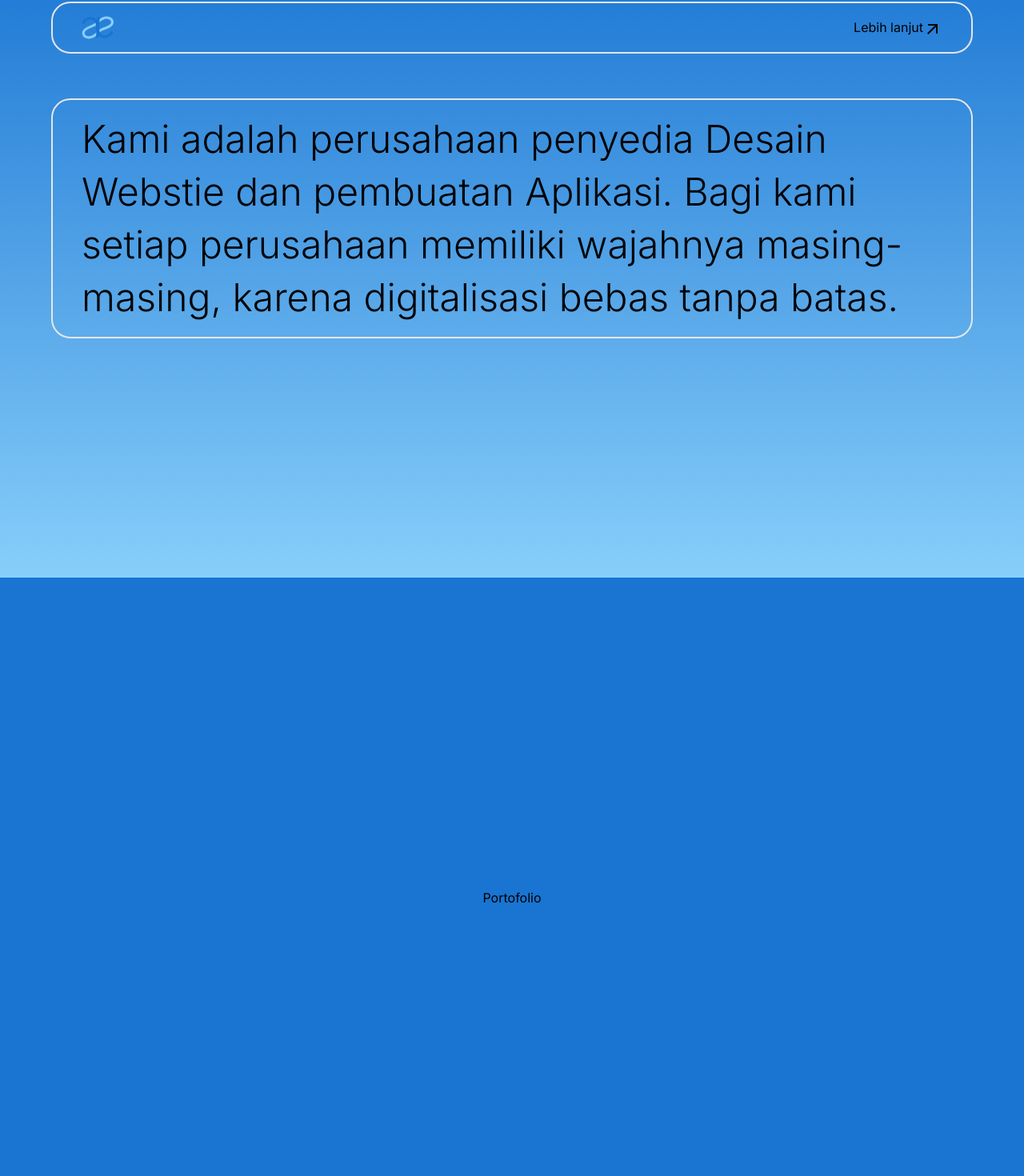
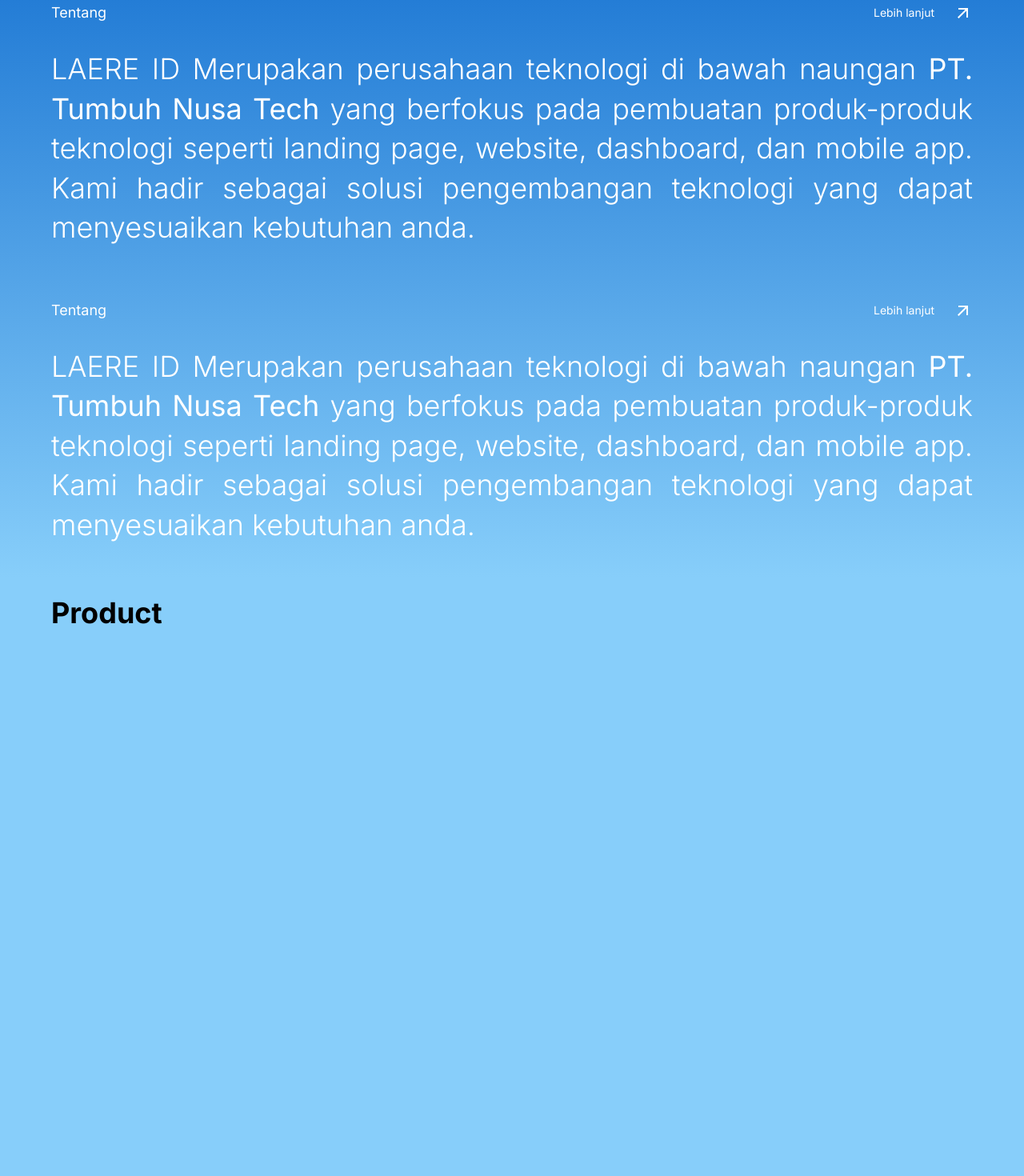
Before and after one commit to fnzyyy8/laere-project, a Next.js app: page / in a window 1280 px wide. Shown: the part 878-2348 px from the top of the page at 80% size. Built offline with nearby package versions, Linux system fonts and the light colour scheme.

Commit message:
feat : Hero and about update

```diff
--- a/app/home.module.scss
+++ b/app/home.module.scss
@@ -1,5 +1,5 @@
 @mixin container_standard {
-  @apply pt-20 px-16;
+  @apply pt-6 px-16;
 }
 
 @mixin gradientCol {
@@ -41,14 +41,29 @@
 
 .about_container {
   @include container_standard;
-  @apply bg-gradient-to-b from-primary to-secondary flex flex-col justify-start items-start h-screen;
+  @apply bg-gradient-to-b from-primary to-secondary flex flex-col h-screen;
 
   .top_area {
-    @apply flex items-center justify-between w-full border-2 px-9 py-2 rounded-3xl;
+    @apply flex items-center w-full justify-between py-2 mt-12 text-white;
+
+    a {
+      @apply text-white flex items-center;
+
+      p {
+        @apply pr-6;
+      }
+
+      &:hover {
+        @apply text-black;
+      }
+    }
   }
 
   .content_area {
-    @apply mt-14 border-2 px-9 py-2 rounded-3xl;
+    @apply rounded-3xl;
+    h1 {
+      @apply text-white mt-6 text-4xl leading-snug text-justify;
+    }
   }
 
   h1 {
@@ -58,5 +73,5 @@
 
 .product_container {
   @include container_standard;
-  @apply bg-primary min-h-screen flex justify-center items-center;
+  @apply bg-secondary w-screen h-screen;
 }
--- a/app/homeSection/About.jsx
+++ b/app/homeSection/About.jsx
@@ -7,24 +7,35 @@
     <section className="page_container" id={sectionName}>
       <div className={style.about_container}>
         <div className={style.top_area}>
-          <Image
-            src="/laere-logo.svg"
-            alt="laere-logo"
-            width={40}
-            height={40}
-          />
-          <a>
-            Lebih lanjut
-            <span>
-              <ArrowOutwardIcon />
-            </span>
+          <h2>Tentang</h2>
+          <a href="/tentang" className={style.more_button}>
+            <p>Lebih lanjut</p>
+            <ArrowOutwardIcon />
           </a>
         </div>
         <div className={style.content_area}>
           <h1>
-            Kami adalah perusahaan penyedia Desain Webstie dan pembuatan
-            Aplikasi. Bagi kami setiap perusahaan memiliki wajahnya
-            masing-masing, karena digitalisasi bebas tanpa batas.
+            LAERE ID Merupakan perusahaan teknologi di bawah naungan{" "}
+            <b>PT. Tumbuh Nusa Tech</b> yang berfokus pada pembuatan
+            produk-produk teknologi seperti landing page, website, dashboard,
+            dan mobile app. Kami hadir sebagai solusi pengembangan teknologi
+            yang dapat menyesuaikan kebutuhan anda.
+          </h1>
+        </div>
+        <div className={style.top_area}>
+          <h2>Tentang</h2>
+          <a href="/tentang" className={style.more_button}>
+            <p>Lebih lanjut</p>
+            <ArrowOutwardIcon />
+          </a>
+        </div>
+        <div className={style.content_area}>
+          <h1>
+            LAERE ID Merupakan perusahaan teknologi di bawah naungan{" "}
+            <b>PT. Tumbuh Nusa Tech</b> yang berfokus pada pembuatan
+            produk-produk teknologi seperti landing page, website, dashboard,
+            dan mobile app. Kami hadir sebagai solusi pengembangan teknologi
+            yang dapat menyesuaikan kebutuhan anda.
           </h1>
         </div>
       </div>
--- a/app/homeSection/Hero.tsx
+++ b/app/homeSection/Hero.tsx
@@ -32,11 +32,11 @@
                     <div className={style.text}>
                         <p>
                             <span>
-                                Percayakan teknologi anda kepada kami
+                                Percayakan teknologi anda kepada kami, karena digitalisasi tanpa batas.
                             </span>
                         </p>
                     </div>
-                    <button className={style.btn_connect}>Hubungi kami</button>
+                    <button className={style.btn_connect}>Hubungi</button>
                 </div>
 
             </div>
--- a/app/homeSection/Products.jsx
+++ b/app/homeSection/Products.jsx
@@ -1,10 +1,12 @@
 import React from "react";
 import style from "../home.module.scss";
 
-export default function Portofolio(sectionName) {
+export default function Portofolio() {
   return (
-    <section className="page_container" id={sectionName}>
-      Portofolio
+    <section className="page_container">
+      <div className={style.product_container}>
+        <h1>Product</h1>
+      </div>
     </section>
   );
 }
```
